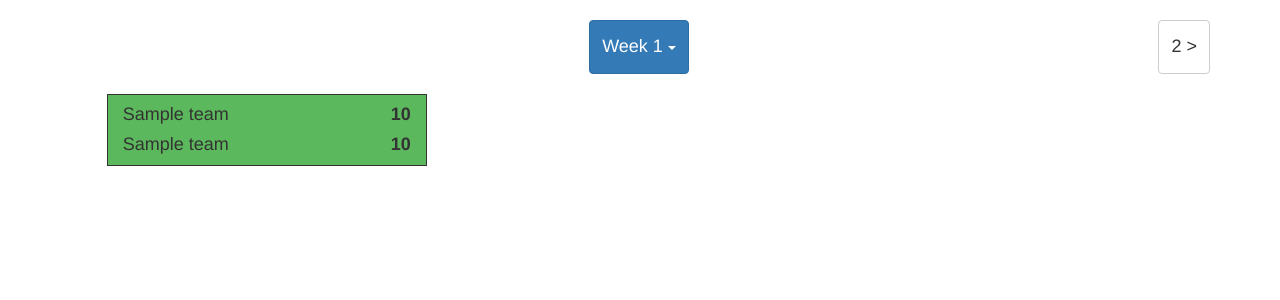
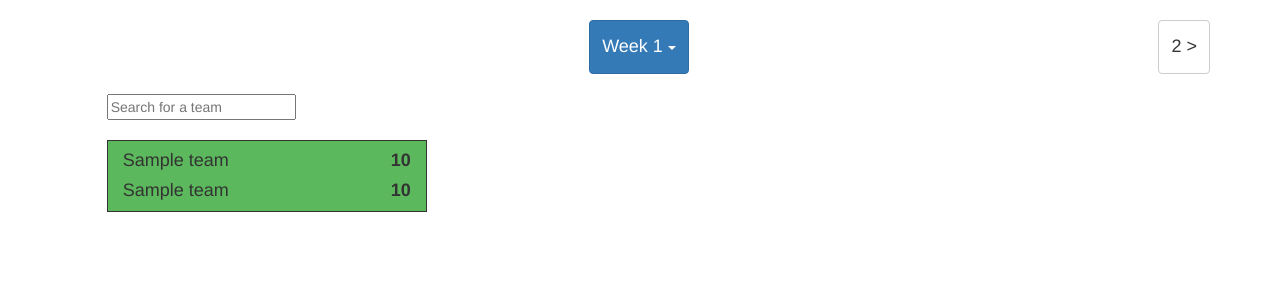
Before and after one commit to peterbertel/bertel-capstone, a Django app: page /week_view/ in a window 1280 px wide. Shown: the part 111-411 px from the top of the page. Run offline with Django 3.2, Linux system fonts and the light colour scheme; tables that the repository leaves empty hold one stand-in row (values such as "Sample post"); some libraries are stand-ins or nearby versions.

Commit message:
Added a search box to the week_view page, doesn't work yet

```diff
--- a/nfl_scores/static/nfl_scores/main.css
+++ b/nfl_scores/static/nfl_scores/main.css
@@ -12,6 +12,10 @@ h1 {
 	-webkit-justify-content: center;
 	justify-content: center;
 
+	margin-bottom: 20px;
+}
+
+.team-search {
 	margin-bottom: 20px;
 }
 
@@ -91,7 +95,7 @@ th, td {
 		margin-top: 20px;
 	}
 
-	.game:nth-child(3n+1), .future-game:nth-child(3n+1) {
+	.game:nth-child(3n+1), .future-game:nth-child(3n+1), .team-search {
 		margin-left: 8.3333333333%;
 	}
 
@@ -107,7 +111,7 @@ th, td {
 	.game:nth-child(even), .future-game:nth-child(even), .conference:nth-child(even) {
 		margin-left: 4.16666666666667%;
 	}
-	.game:nth-child(odd), .future-game:nth-child(odd), .conference:nth-child(odd) {
+	.game:nth-child(odd), .future-game:nth-child(odd), .conference:nth-child(odd), .team-search {
 		margin-left: 6.25%;
 	}
 	.game:nth-child(n+3), .future-game:nth-child(n+3), .conference:nth-child(n+3) {
@@ -116,7 +120,7 @@ th, td {
 }
 
 @media (max-width: 767px) {
-	.game, .conference, .future-game {
+	.game, .conference, .future-game, .team-search {
 		margin-left: 8.333333333334%;
 	}
 
--- a/nfl_scores/templates/nfl_scores/week_view.html
+++ b/nfl_scores/templates/nfl_scores/week_view.html
@@ -47,6 +47,9 @@
 			</a>
 		{% endif %}
 	</div>
+	<form class="team-search">
+		<input type="text" name="query" placeholder="Search for a team">
+	</form>
 	<div class="games container-fluid">
 		<div class="row text-center">
 			{% if future_games|length == 0 %}
```
